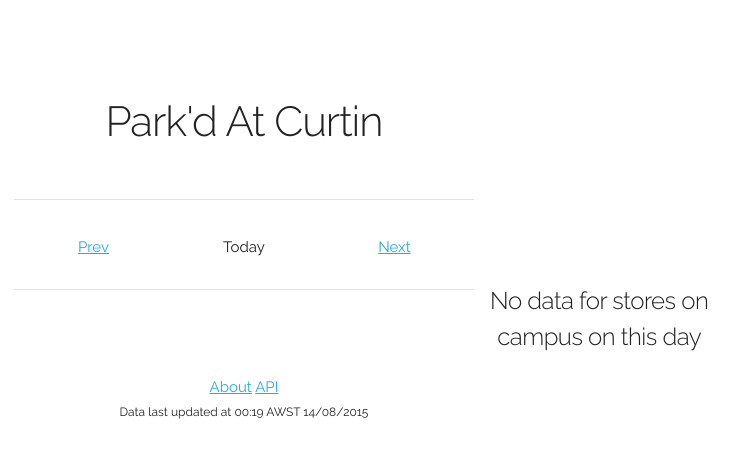
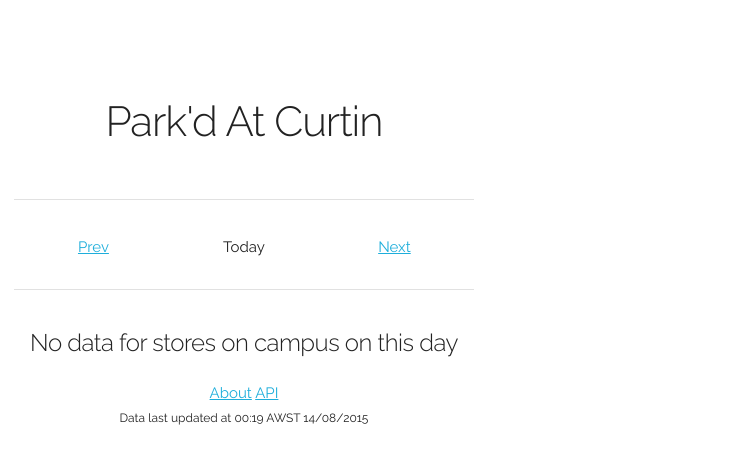
Before and after one commit to Mause/parkd, a Flask app: page /?date=today in a window 1280 px wide. Shown: the top 464 px of the page, without its empty margins (396-1135 px from the left). Run offline with Flask 2, Linux system fonts and the light colour scheme; data that the repository does not hold is empty.

Commit message:
Realign no data error message

```diff
--- a/templates/index.html
+++ b/templates/index.html
@@ -44,7 +44,11 @@
             </div>
         </div>
     {% else %}
-        <h5>No data for stores on campus on this day</h5>
+        <div class="row">
+            <div class="six columns offset-by-three">
+                <h5>No data for stores on campus on this day</h5>
+            </div>
+        </div>
     {% endfor %}
 {% endblock %}
 
```
